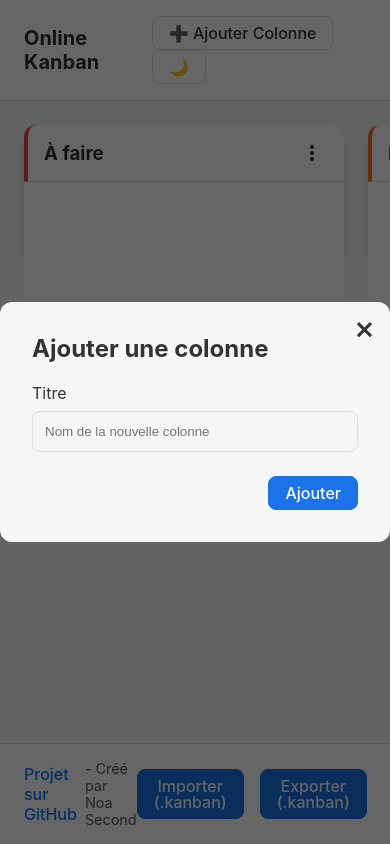
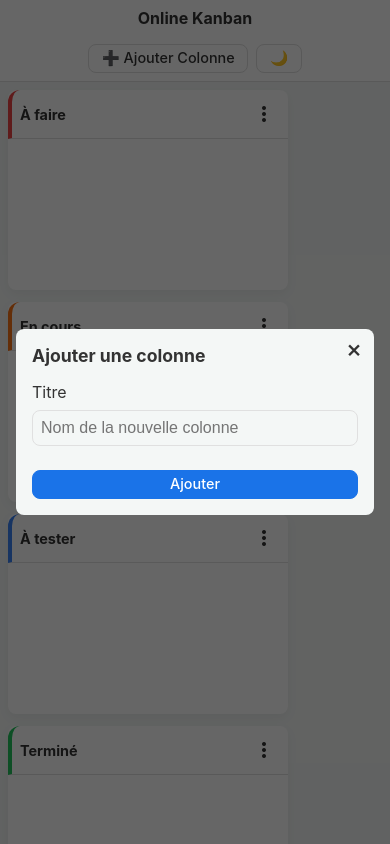
Before and after one commit to NoaSecond/OnlineKanban, a website: page public/index.html in a window 390 px wide. Both pictures are taken after a click on the button "➕ Ajouter Colonne". Shown: the top 844 px of the page. Drawn offline with nearby package versions, Linux system fonts and the light colour scheme.

Commit message:
:iphone: Enhance responsive design for header, controls, and Kanban board; improve layout for various screen sizes

```diff
--- a/public/style.css
+++ b/public/style.css
@@ -42,11 +42,21 @@ header {
     position: sticky;
     top: 0;
     z-index: 100;
+    flex-wrap: wrap;
+    gap: 0.5rem;
 }
 
 header h1 {
     margin: 0;
     font-size: 1.25rem;
+    flex-shrink: 0;
+}
+
+.controls {
+    display: flex;
+    gap: 0.75rem;
+    align-items: center;
+    flex-wrap: wrap;
 }
 
 button, .io-btn {
@@ -90,6 +100,7 @@ main { flex-grow: 1; }
     display: flex;
     flex-direction: column;
     max-height: calc(100vh - 12rem);
+    min-width: 280px;
 }
 
 .workflow-header {
@@ -266,3 +277,252 @@ main { flex-grow: 1; }
         transform: translateX(0);
     }
 }
+
+/* --- Responsive Design --- */
+
+/* Tablettes et petits écrans (768px et moins) */
+@media (max-width: 768px) {
+    header {
+        padding: 0.75rem 1rem;
+        flex-direction: column;
+        gap: 1rem;
+    }
+
+    header h1 {
+        font-size: 1.1rem;
+    }
+
+    .controls {
+        display: flex;
+        gap: 0.5rem;
+        flex-wrap: wrap;
+        justify-content: center;
+    }
+
+    #kanban-board {
+        flex-direction: column;
+        gap: 1rem;
+        padding: 1rem;
+        overflow-x: visible;
+    }
+
+    .workflow-column {
+        flex: 1 1 auto;
+        max-height: none;
+        min-height: 200px;
+    }
+
+    .workflow-header {
+        padding: 0.5rem 0.75rem;
+    }
+
+    .task-list {
+        padding: 0.75rem;
+    }
+
+    #app-footer {
+        flex-direction: column;
+        gap: 1rem;
+        padding: 1rem;
+        text-align: center;
+    }
+
+    .footer-left {
+        flex-direction: column;
+        gap: 0.25rem;
+    }
+
+    .io-buttons {
+        flex-direction: column;
+        width: 100%;
+        gap: 0.5rem;
+    }
+
+    .io-btn {
+        width: 100%;
+        justify-content: center;
+    }
+
+    .modal-content {
+        margin: 1rem;
+        padding: 1.5rem;
+        max-width: calc(100vw - 2rem);
+    }
+
+    .modal-actions {
+        flex-direction: column;
+        gap: 0.5rem;
+    }
+
+    .modal-actions button {
+        width: 100%;
+    }
+
+    .notification {
+        right: 10px;
+        left: 10px;
+        max-width: none;
+    }
+}
+
+/* Smartphones (480px et moins) */
+@media (max-width: 480px) {
+    header {
+        padding: 0.5rem;
+    }
+
+    header h1 {
+        font-size: 1rem;
+    }
+
+    .controls button {
+        padding: 0.4rem 0.8rem;
+        font-size: 0.9rem;
+    }
+
+    #kanban-board {
+        padding: 0.5rem;
+        gap: 0.75rem;
+    }
+
+    .workflow-column {
+        border-radius: 8px;
+    }
+
+    .workflow-header {
+        padding: 0.5rem;
+    }
+
+    .workflow-header h3 {
+        font-size: 0.9rem;
+    }
+
+    .task-list {
+        padding: 0.5rem;
+    }
+
+    .task-card {
+        padding: 0.75rem;
+        margin-bottom: 0.5rem;
+        border-radius: 6px;
+    }
+
+    .task-card h4 {
+        font-size: 0.9rem;
+        margin-bottom: 0.25rem;
+    }
+
+    .task-card p {
+        font-size: 0.8rem;
+    }
+
+    .workflow-menu {
+        width: 150px;
+        right: -50px;
+    }
+
+    .workflow-menu button {
+        padding: 0.5rem;
+        font-size: 0.9rem;
+    }
+
+    #app-footer {
+        padding: 0.75rem 0.5rem;
+    }
+
+    .footer-left span {
+        font-size: 0.8rem;
+    }
+
+    .modal-content {
+        padding: 1rem;
+        border-radius: 8px;
+    }
+
+    .modal-content h2 {
+        font-size: 1.1rem;
+    }
+
+    .modal-content input,
+    .modal-content textarea {
+        padding: 0.5rem;
+        font-size: 1rem;
+    }
+
+    .modal-close-btn {
+        top: 8px;
+        right: 12px;
+        font-size: 1.5rem;
+    }
+
+    button, .io-btn {
+        padding: 0.4rem 0.8rem;
+        font-size: 0.9rem;
+    }
+}
+
+/* Très petits écrans (320px et moins) */
+@media (max-width: 320px) {
+    header {
+        padding: 0.25rem;
+    }
+
+    header h1 {
+        font-size: 0.9rem;
+    }
+
+    #kanban-board {
+        padding: 0.25rem;
+        gap: 0.5rem;
+    }
+
+    .workflow-column {
+        border-radius: 6px;
+    }
+
+    .task-card {
+        padding: 0.5rem;
+        border-radius: 4px;
+    }
+
+    .task-card h4 {
+        font-size: 0.8rem;
+    }
+
+    .task-card p {
+        font-size: 0.75rem;
+    }
+
+    .modal-content {
+        margin: 0.5rem;
+        padding: 0.75rem;
+    }
+
+    .workflow-menu {
+        width: 130px;
+        font-size: 0.8rem;
+    }
+}
+
+/* Mode paysage sur mobile */
+@media (max-width: 768px) and (orientation: landscape) {
+    #kanban-board {
+        flex-direction: row;
+        overflow-x: auto;
+        padding: 0.75rem;
+    }
+
+    .workflow-column {
+        flex: 0 0 250px;
+        max-height: calc(100vh - 8rem);
+    }
+
+    header {
+        flex-direction: row;
+        padding: 0.5rem 1rem;
+    }
+
+    .controls {
+        flex-direction: row;
+    }
+}
```
